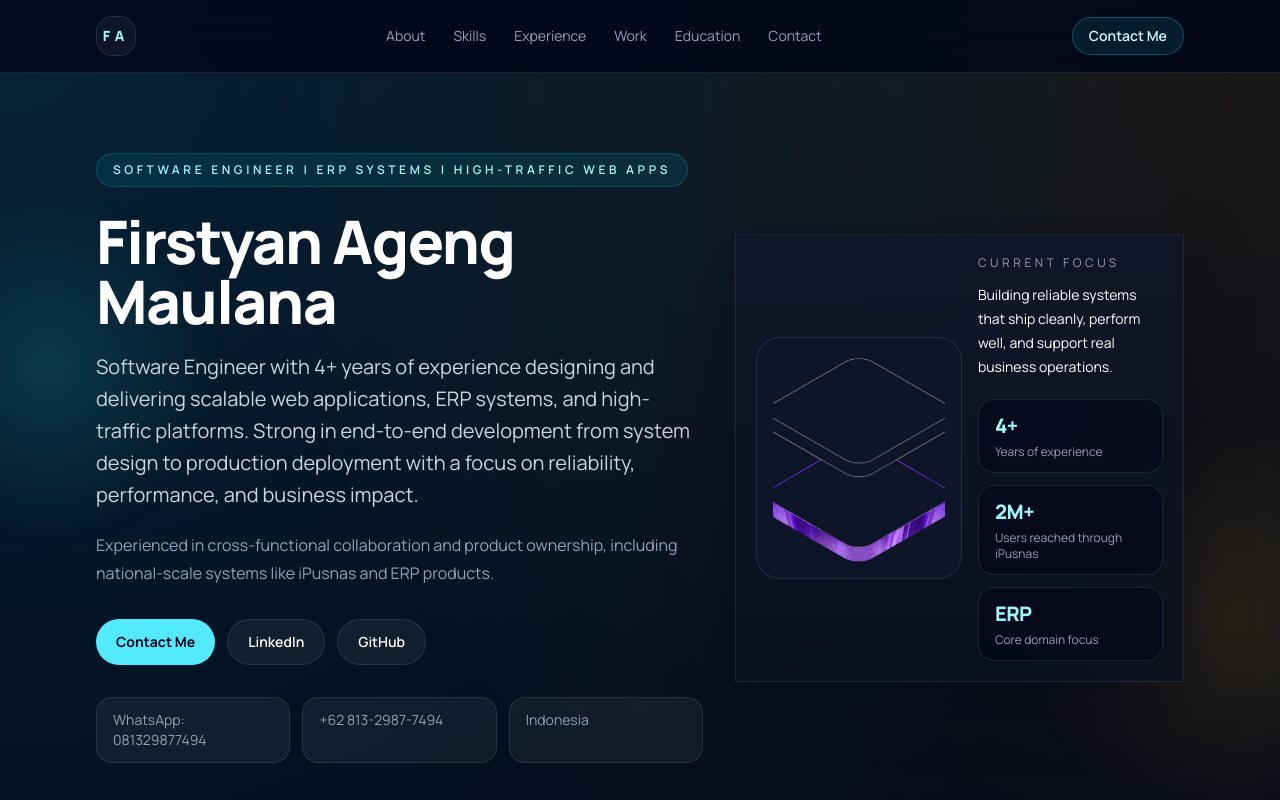
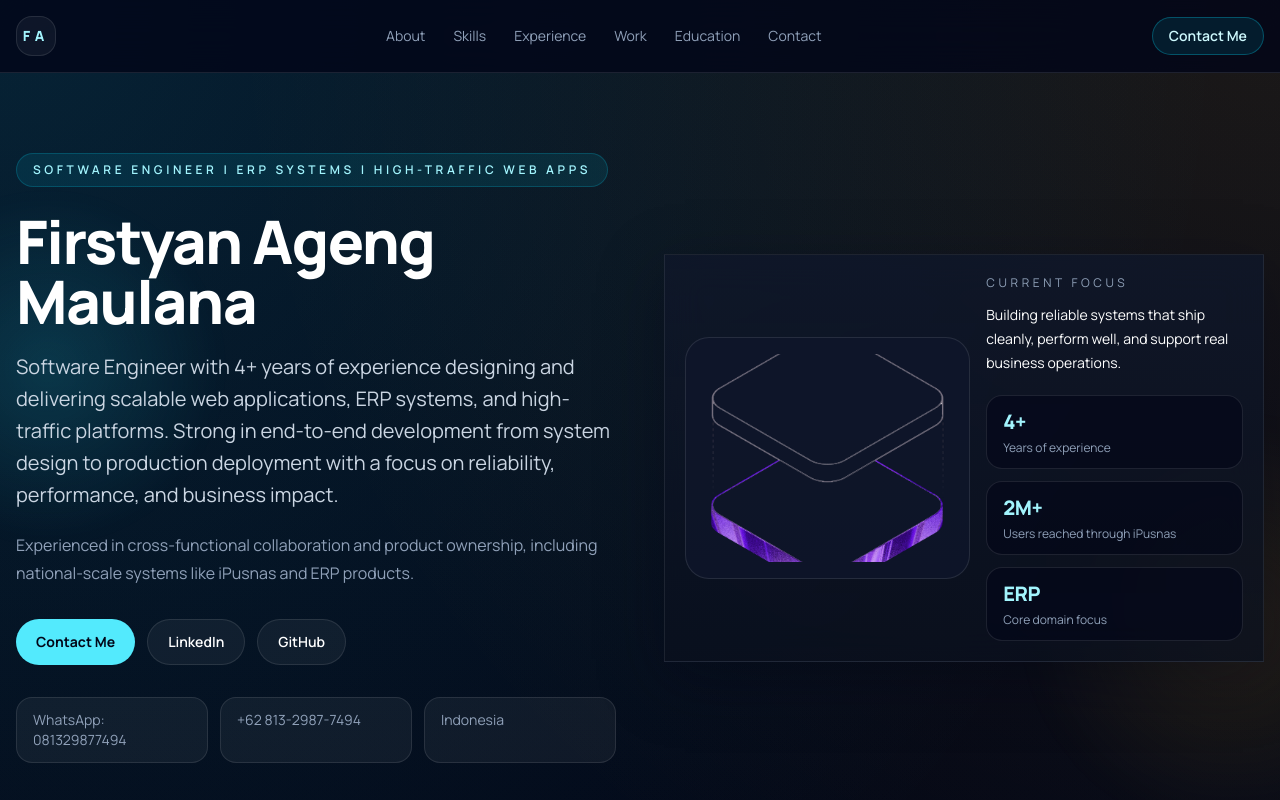
Before and after one commit to solvtech-89/portfolio-ian-, a React (Vite) app: page / in a window 1280 px wide. Shown: the top 800 px of the page. Built offline with nearby package versions, Linux system fonts and the light colour scheme.

Commit message:
updating issue

```diff
--- a/src/App.css
+++ b/src/App.css
@@ -60,7 +60,7 @@
     position: relative;
     z-index: 1;
     width: 100%;
-    max-width: 1120px;
+    max-width: 1280px;
     margin-inline: auto;
     padding-inline: 1rem;
   }
--- a/src/App.jsx
+++ b/src/App.jsx
@@ -199,7 +199,7 @@ function Navbar() {
 function Hero() {
   return (
     <section id="about" className="section-pad pb-10 pt-14 sm:pt-20">
-      <div className="site-container grid items-center gap-8 lg:grid-cols-[1.15fr_0.85fr]">
+      <div className="site-container grid items-center gap-8 lg:grid-cols-2 lg:gap-12">
         <div>
           <span className="inline-flex rounded-full border border-cyan-400/20 bg-cyan-400/10 px-4 py-2 text-xs font-semibold uppercase tracking-[0.3em] text-cyan-200">
             Software Engineer | ERP Systems | High-Traffic Web Apps
```
